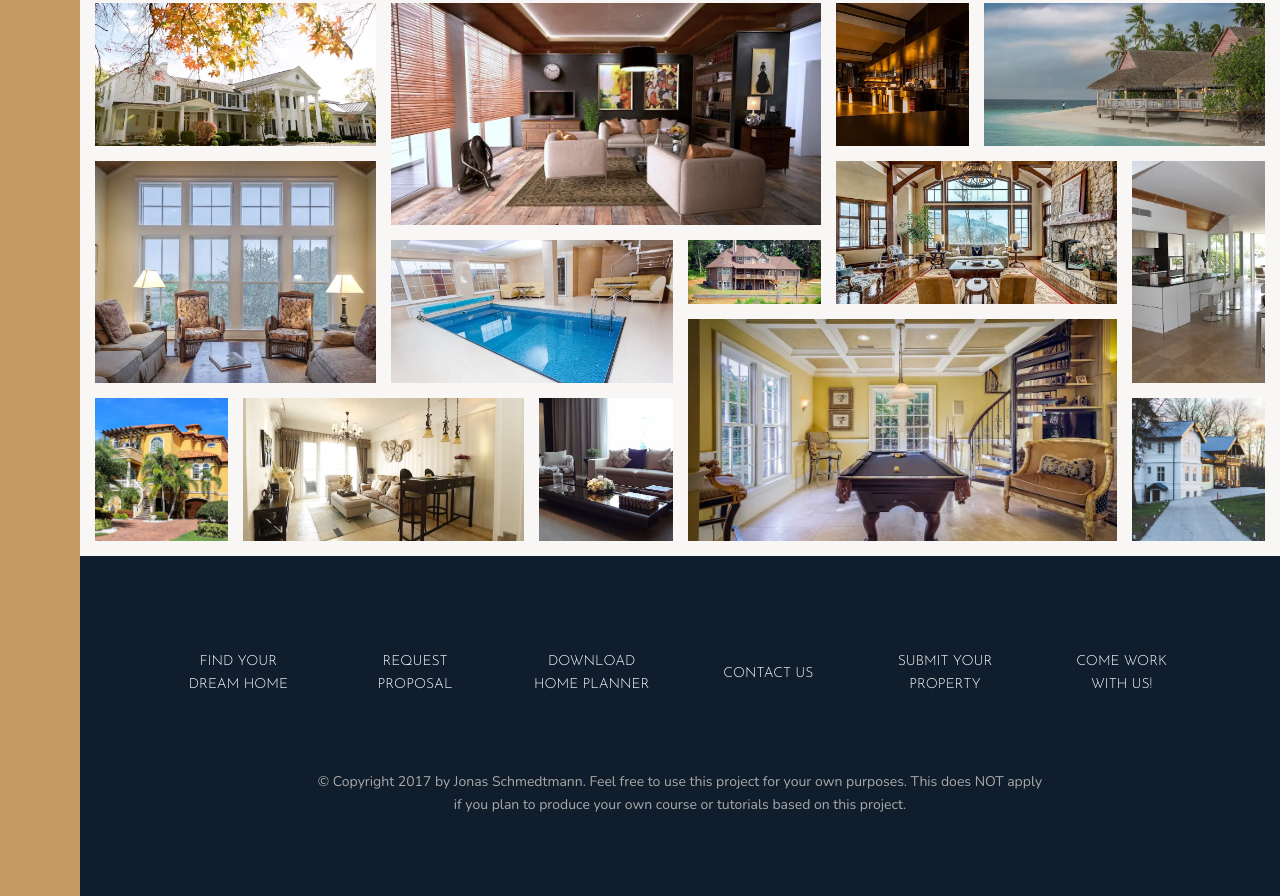
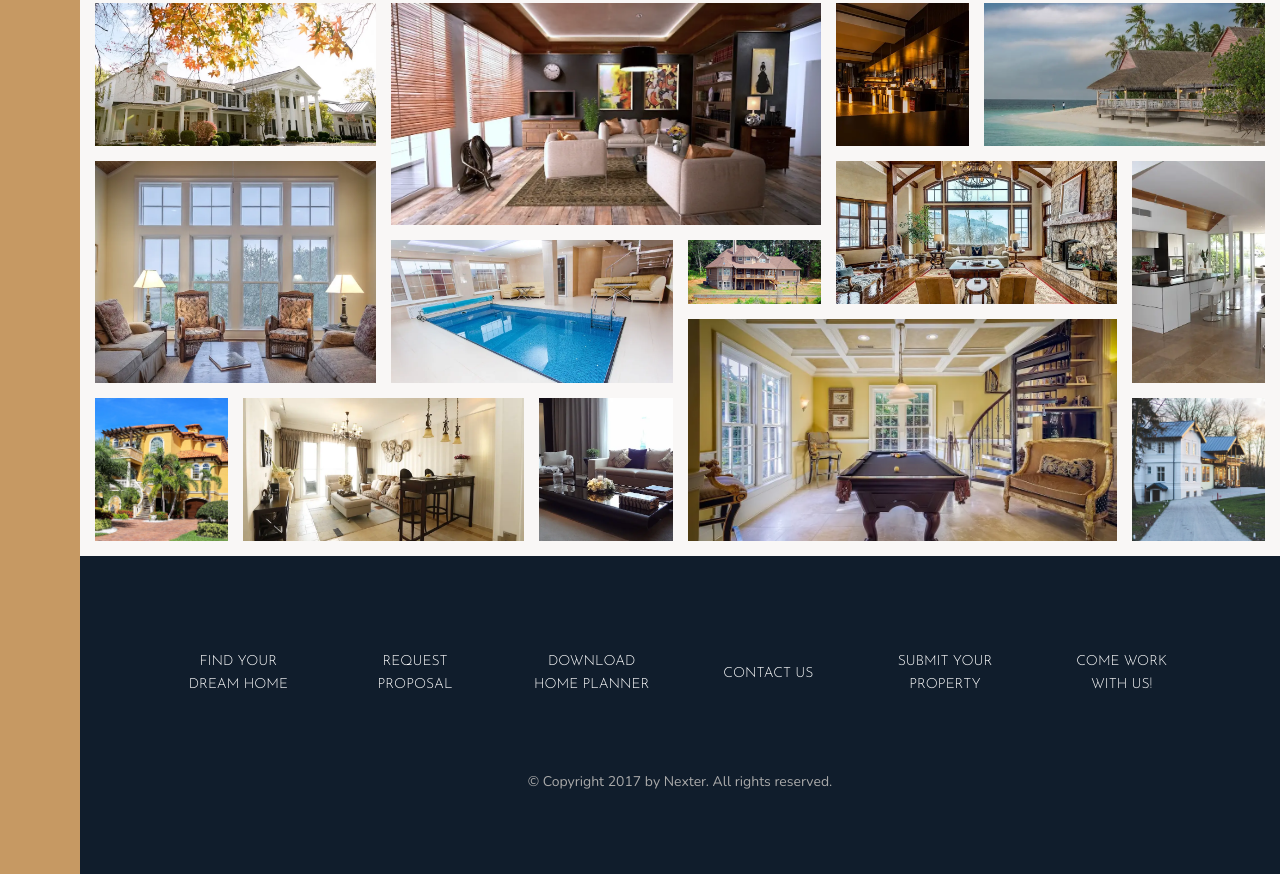
Before and after one commit to SuperUser-Gump/Nexter, a website: page index.html in a window 1280 px wide. Shown: the part 3084-3980 px from the top of the page. After the commit the page ends 3958 px from the top, so only its background shows below. Drawn offline with nearby package versions, Linux system fonts and the light colour scheme.

Commit message:
Updated copyright text.

```diff
--- a/index.html
+++ b/index.html
@@ -428,9 +428,7 @@
         </li>
       </ul>
       <p class="copyright">
-        &copy; Copyright 2017 by Jonas Schmedtmann. Feel free to use this
-        project for your own purposes. This does NOT apply if you plan to
-        produce your own course or tutorials based on this project.
+        &copy; Copyright 2017 by Nexter. All rights reserved.
       </p>
     </footer>
   </body>
```
